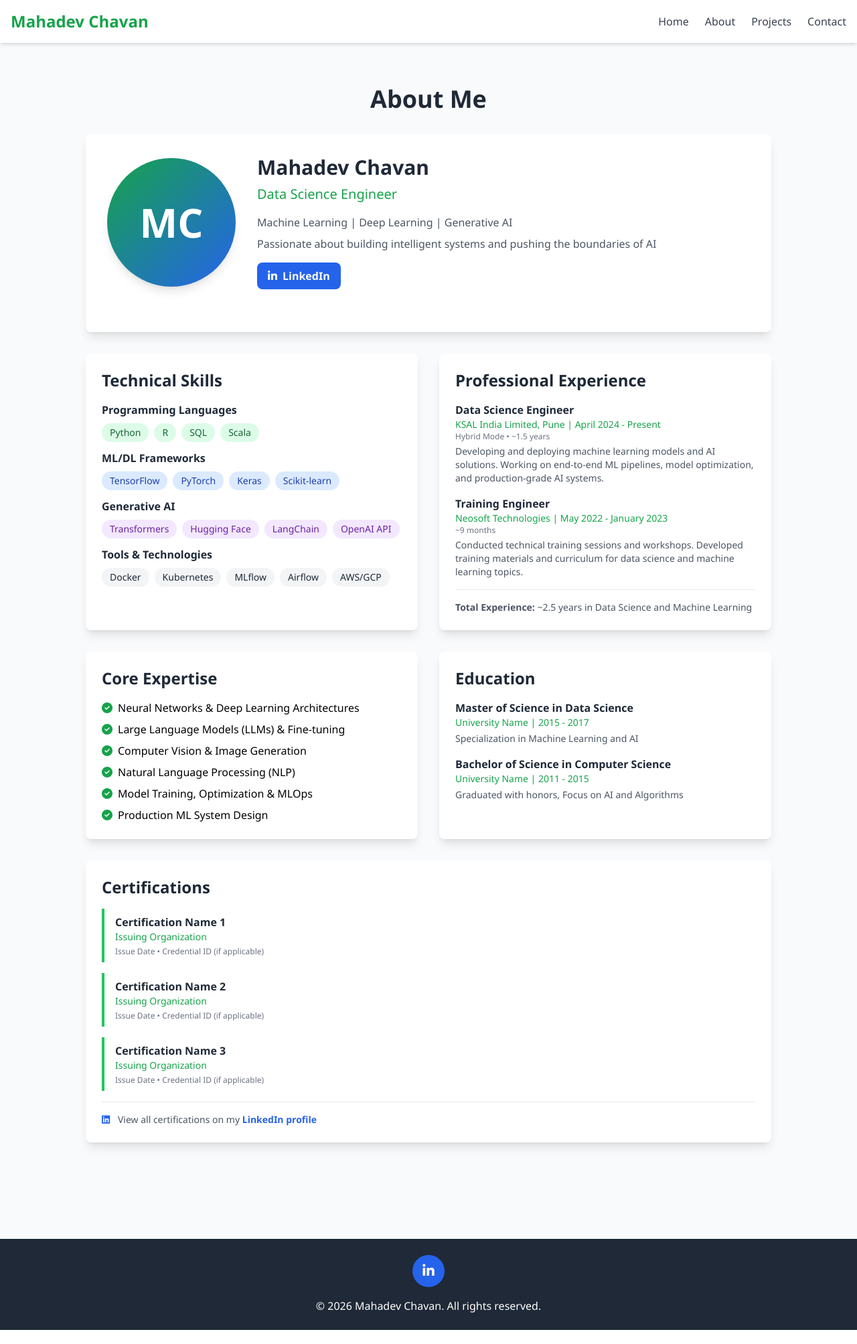
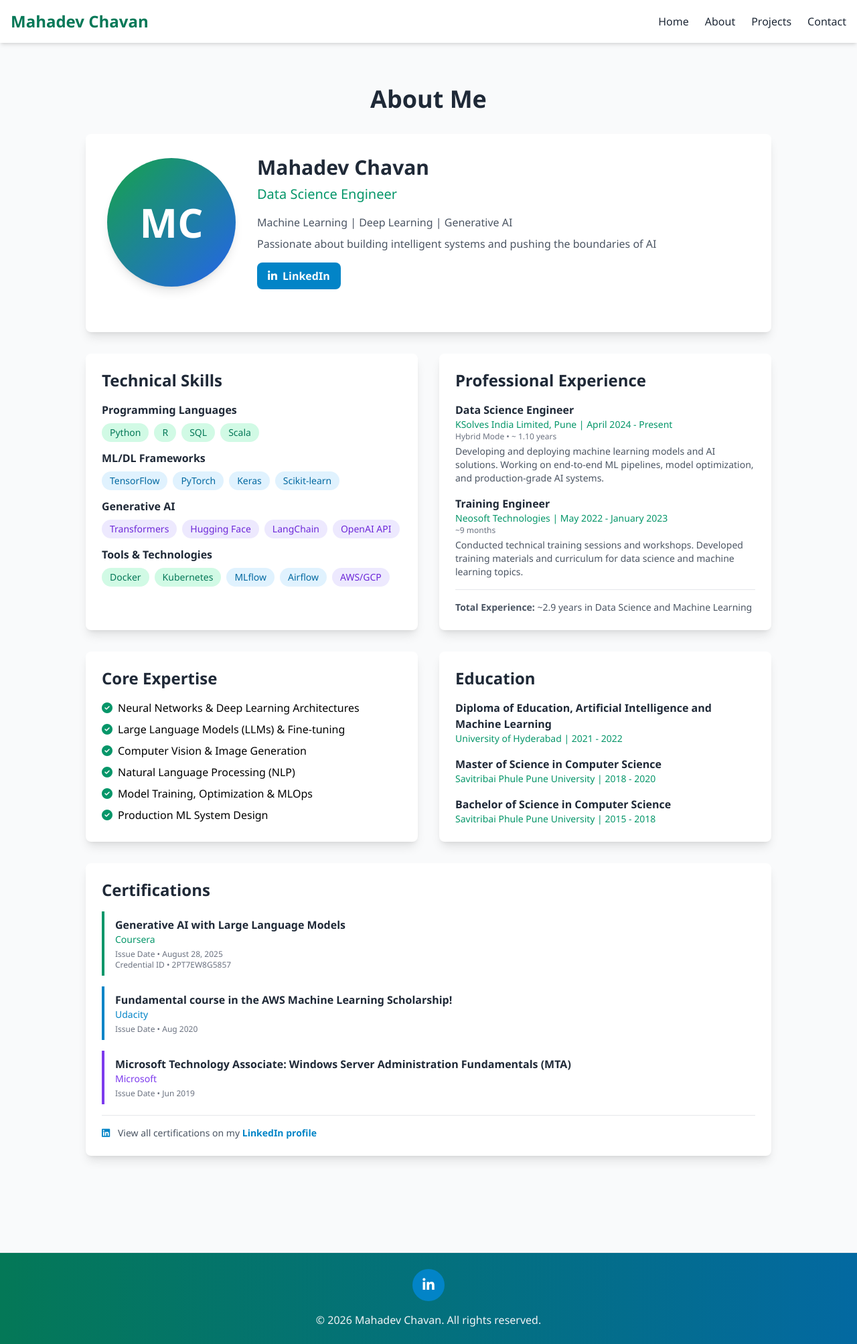
Before and after one commit to mahadevchavan/portfolio-website, a FastAPI app: page /about in a window 1280 px wide. Shown: the whole page at 67% size. Before the commit the page ends 1986 px from the top, so only its background shows below. Run offline with FastAPI, Linux system fonts and the light colour scheme; some libraries are stand-ins or nearby versions.

Commit message:
ADD added diploma education, certifications and font changes

```diff
--- a/templates/about.html
+++ b/templates/about.html
@@ -12,12 +12,12 @@
         </div>
         <div class="text-center md:text-left">
           <h2 class="text-3xl font-bold text-gray-800 mb-2">Mahadev Chavan</h2>
-          <p class="text-xl text-green-600 mb-4">Data Science Engineer</p>
+          <p class="text-xl text-emerald-600 mb-4">Data Science Engineer</p>
           <p class="text-gray-600 mb-2">Machine Learning | Deep Learning | Generative AI</p>
           <p class="text-gray-600 mb-4">Passionate about building intelligent systems and pushing the boundaries of AI</p>
           <div class="flex gap-3 justify-center md:justify-start">
             <a href="https://www.linkedin.com/in/mahadev-chavan/" target="_blank" rel="noopener noreferrer"
-               class="inline-flex items-center gap-2 bg-blue-600 hover:bg-blue-700 text-white px-4 py-2 rounded-lg transition duration-300">
+               class="inline-flex items-center gap-2 bg-sky-600 hover:bg-sky-700 text-white px-4 py-2 rounded-lg transition duration-300">
               <i class="fab fa-linkedin-in"></i>
               <span class="font-semibold">LinkedIn</span>
             </a>
@@ -33,38 +33,38 @@
           <div>
             <h4 class="font-semibold text-gray-800 mb-2">Programming Languages</h4>
             <div class="flex flex-wrap gap-2">
-              <span class="bg-green-100 text-green-800 px-3 py-1 rounded-full text-sm">Python</span>
-              <span class="bg-green-100 text-green-800 px-3 py-1 rounded-full text-sm">R</span>
-              <span class="bg-green-100 text-green-800 px-3 py-1 rounded-full text-sm">SQL</span>
-              <span class="bg-green-100 text-green-800 px-3 py-1 rounded-full text-sm">Scala</span>
+              <span class="bg-emerald-100 text-emerald-700 px-3 py-1 rounded-full text-sm">Python</span>
+              <span class="bg-emerald-100 text-emerald-700 px-3 py-1 rounded-full text-sm">R</span>
+              <span class="bg-emerald-100 text-emerald-700 px-3 py-1 rounded-full text-sm">SQL</span>
+              <span class="bg-emerald-100 text-emerald-700 px-3 py-1 rounded-full text-sm">Scala</span>
             </div>
           </div>
           <div>
             <h4 class="font-semibold text-gray-800 mb-2">ML/DL Frameworks</h4>
             <div class="flex flex-wrap gap-2">
-              <span class="bg-blue-100 text-blue-800 px-3 py-1 rounded-full text-sm">TensorFlow</span>
-              <span class="bg-blue-100 text-blue-800 px-3 py-1 rounded-full text-sm">PyTorch</span>
-              <span class="bg-blue-100 text-blue-800 px-3 py-1 rounded-full text-sm">Keras</span>
-              <span class="bg-blue-100 text-blue-800 px-3 py-1 rounded-full text-sm">Scikit-learn</span>
+              <span class="bg-sky-100 text-sky-700 px-3 py-1 rounded-full text-sm">TensorFlow</span>
+              <span class="bg-sky-100 text-sky-700 px-3 py-1 rounded-full text-sm">PyTorch</span>
+              <span class="bg-sky-100 text-sky-700 px-3 py-1 rounded-full text-sm">Keras</span>
+              <span class="bg-sky-100 text-sky-700 px-3 py-1 rounded-full text-sm">Scikit-learn</span>
             </div>
           </div>
           <div>
             <h4 class="font-semibold text-gray-800 mb-2">Generative AI</h4>
             <div class="flex flex-wrap gap-2">
-              <span class="bg-purple-100 text-purple-800 px-3 py-1 rounded-full text-sm">Transformers</span>
-              <span class="bg-purple-100 text-purple-800 px-3 py-1 rounded-full text-sm">Hugging Face</span>
-              <span class="bg-purple-100 text-purple-800 px-3 py-1 rounded-full text-sm">LangChain</span>
-              <span class="bg-purple-100 text-purple-800 px-3 py-1 rounded-full text-sm">OpenAI API</span>
+              <span class="bg-violet-100 text-violet-700 px-3 py-1 rounded-full text-sm">Transformers</span>
+              <span class="bg-violet-100 text-violet-700 px-3 py-1 rounded-full text-sm">Hugging Face</span>
+              <span class="bg-violet-100 text-violet-700 px-3 py-1 rounded-full text-sm">LangChain</span>
+              <span class="bg-violet-100 text-violet-700 px-3 py-1 rounded-full text-sm">OpenAI API</span>
             </div>
           </div>
           <div>
             <h4 class="font-semibold text-gray-800 mb-2">Tools & Technologies</h4>
             <div class="flex flex-wrap gap-2">
-              <span class="bg-gray-100 text-gray-800 px-3 py-1 rounded-full text-sm">Docker</span>
-              <span class="bg-gray-100 text-gray-800 px-3 py-1 rounded-full text-sm">Kubernetes</span>
-              <span class="bg-gray-100 text-gray-800 px-3 py-1 rounded-full text-sm">MLflow</span>
-              <span class="bg-gray-100 text-gray-800 px-3 py-1 rounded-full text-sm">Airflow</span>
-              <span class="bg-gray-100 text-gray-800 px-3 py-1 rounded-full text-sm">AWS/GCP</span>
+              <span class="bg-emerald-100 text-emerald-700 px-3 py-1 rounded-full text-sm">Docker</span>
+              <span class="bg-emerald-100 text-emerald-700 px-3 py-1 rounded-full text-sm">Kubernetes</span>
+              <span class="bg-sky-100 text-sky-700 px-3 py-1 rounded-full text-sm">MLflow</span>
+              <span class="bg-sky-100 text-sky-700 px-3 py-1 rounded-full text-sm">Airflow</span>
+              <span class="bg-violet-100 text-violet-700 px-3 py-1 rounded-full text-sm">AWS/GCP</span>
             </div>
           </div>
         </div>
@@ -75,19 +75,19 @@
         <div class="space-y-4">
           <div>
             <h4 class="font-bold text-gray-800">Data Science Engineer</h4>
-            <p class="text-green-600 text-sm">KSAL India Limited, Pune | April 2024 - Present</p>
-            <p class="text-gray-500 text-xs mb-1">Hybrid Mode • ~1.5 years</p>
+            <p class="text-emerald-600 text-sm">KSolves India Limited, Pune | April 2024 - Present</p>
+            <p class="text-gray-500 text-xs mb-1">Hybrid Mode • ~ 1.10 years</p>
             <p class="text-gray-600 text-sm mt-1">Developing and deploying machine learning models and AI solutions. Working on end-to-end ML pipelines, model optimization, and production-grade AI systems.</p>
           </div>
           <div>
             <h4 class="font-bold text-gray-800">Training Engineer</h4>
-            <p class="text-green-600 text-sm">Neosoft Technologies | May 2022 - January 2023</p>
+            <p class="text-emerald-600 text-sm">Neosoft Technologies | May 2022 - January 2023</p>
             <p class="text-gray-500 text-xs mb-1">~9 months</p>
             <p class="text-gray-600 text-sm mt-1">Conducted technical training sessions and workshops. Developed training materials and curriculum for data science and machine learning topics.</p>
           </div>
         </div>
         <div class="mt-4 pt-4 border-t border-gray-200">
-          <p class="text-sm text-gray-600"><span class="font-semibold">Total Experience:</span> ~2.5 years in Data Science and Machine Learning</p>
+          <p class="text-sm text-gray-600"><span class="font-semibold">Total Experience:</span> ~2.9 years in Data Science and Machine Learning</p>
         </div>
       </div>
     </div>
@@ -97,27 +97,27 @@
         <h3 class="text-2xl font-bold text-gray-800 mb-4">Core Expertise</h3>
         <ul class="space-y-2">
           <li class="flex items-center">
-            <i class="fas fa-check-circle text-green-600 mr-2"></i>
+            <i class="fas fa-check-circle text-emerald-600 mr-2"></i>
             <span>Neural Networks & Deep Learning Architectures</span>
           </li>
           <li class="flex items-center">
-            <i class="fas fa-check-circle text-green-600 mr-2"></i>
+            <i class="fas fa-check-circle text-emerald-600 mr-2"></i>
             <span>Large Language Models (LLMs) & Fine-tuning</span>
           </li>
           <li class="flex items-center">
-            <i class="fas fa-check-circle text-green-600 mr-2"></i>
+            <i class="fas fa-check-circle text-emerald-600 mr-2"></i>
             <span>Computer Vision & Image Generation</span>
           </li>
           <li class="flex items-center">
-            <i class="fas fa-check-circle text-green-600 mr-2"></i>
+            <i class="fas fa-check-circle text-emerald-600 mr-2"></i>
             <span>Natural Language Processing (NLP)</span>
           </li>
           <li class="flex items-center">
-            <i class="fas fa-check-circle text-green-600 mr-2"></i>
+            <i class="fas fa-check-circle text-emerald-600 mr-2"></i>
             <span>Model Training, Optimization & MLOps</span>
           </li>
           <li class="flex items-center">
-            <i class="fas fa-check-circle text-green-600 mr-2"></i>
+            <i class="fas fa-check-circle text-emerald-600 mr-2"></i>
             <span>Production ML System Design</span>
           </li>
         </ul>
@@ -127,14 +127,19 @@
         <h3 class="text-2xl font-bold text-gray-800 mb-4">Education</h3>
         <div class="space-y-4">
           <div>
-            <h4 class="font-bold text-gray-800">Master of Science in Data Science</h4>
-            <p class="text-green-600 text-sm">University Name | 2015 - 2017</p>
-            <p class="text-gray-600 text-sm mt-1">Specialization in Machine Learning and AI</p>
+            <h4 class="font-bold text-gray-800">Diploma of Education, Artificial Intelligence and Machine Learning</h4>
+            <p class="text-emerald-600 text-sm"> University of Hyderabad | 2021 - 2022</p>
+            <!-- <p class="text-gray-600 text-sm mt-1">Specialization in Machine Learning and AI</p> -->
+          </div>
+          <div>
+            <h4 class="font-bold text-gray-800">Master of Science in Computer Science</h4>
+            <p class="text-emerald-600 text-sm"> Savitribai Phule Pune University | 2018 - 2020</p>
+            <!-- <p class="text-gray-600 text-sm mt-1">Specialization in Machine Learning and AI</p> -->
           </div>
           <div>
             <h4 class="font-bold text-gray-800">Bachelor of Science in Computer Science</h4>
-            <p class="text-green-600 text-sm">University Name | 2011 - 2015</p>
-            <p class="text-gray-600 text-sm mt-1">Graduated with honors, Focus on AI and Algorithms</p>
+            <p class="text-emerald-600 text-sm">Savitribai Phule Pune University | 2015 - 2018</p>
+            <!-- <p class="text-gray-600 text-sm mt-1">Graduated with honors, Focus on AI and Algorithms</p> -->
           </div>
         </div>
       </div>
@@ -144,28 +149,28 @@
     <div class="bg-white rounded-lg shadow-lg p-6 mb-8">
       <h3 class="text-2xl font-bold text-gray-800 mb-4">Certifications</h3>
       <div class="space-y-4">
-        <div class="border-l-4 border-green-500 pl-4 py-2">
-          <h4 class="font-bold text-gray-800">Certification Name 1</h4>
-          <p class="text-green-600 text-sm">Issuing Organization</p>
-          <p class="text-gray-500 text-xs mt-1">Issue Date • Credential ID (if applicable)</p>
+        <div class="border-l-4 border-emerald-600 pl-4 py-2">
+          <h4 class="font-bold text-gray-800">Generative AI with Large Language Models</h4>
+          <p class="text-emerald-600 text-sm">Coursera</p>
+          <p class="text-gray-500 text-xs mt-1">Issue Date • August 28, 2025 <br>Credential ID • 2PT7EW8G5857 </p>
         </div>
-        <div class="border-l-4 border-green-500 pl-4 py-2">
-          <h4 class="font-bold text-gray-800">Certification Name 2</h4>
-          <p class="text-green-600 text-sm">Issuing Organization</p>
-          <p class="text-gray-500 text-xs mt-1">Issue Date • Credential ID (if applicable)</p>
+        <div class="border-l-4 border-sky-600 pl-4 py-2">
+          <h4 class="font-bold text-gray-800">Fundamental course in the AWS Machine Learning Scholarship!</h4>
+          <p class="text-sky-600 text-sm">Udacity</p>
+          <p class="text-gray-500 text-xs mt-1"> Issue Date •  Aug 2020 </p>
         </div>
-        <div class="border-l-4 border-green-500 pl-4 py-2">
-          <h4 class="font-bold text-gray-800">Certification Name 3</h4>
-          <p class="text-green-600 text-sm">Issuing Organization</p>
-          <p class="text-gray-500 text-xs mt-1">Issue Date • Credential ID (if applicable)</p>
+        <div class="border-l-4 border-violet-600 pl-4 py-2">
+          <h4 class="font-bold text-gray-800">Microsoft Technology Associate: Windows Server Administration Fundamentals (MTA)</h4>
+          <p class="text-violet-600 text-sm"> Microsoft </p>
+          <p class="text-gray-500 text-xs mt-1">Issue Date •  Jun 2019</p>
         </div>
       </div>
       <div class="mt-4 pt-4 border-t border-gray-200">
         <p class="text-sm text-gray-600">
-          <i class="fab fa-linkedin text-blue-600 mr-2"></i>
+          <i class="fab fa-linkedin text-sky-600 mr-2"></i>
           View all certifications on my
           <a href="https://www.linkedin.com/in/mahadev-chavan/" target="_blank" rel="noopener noreferrer"
-             class="text-blue-600 hover:text-blue-700 font-semibold">LinkedIn profile</a>
+             class="text-sky-600 hover:text-sky-700 font-semibold">LinkedIn profile</a>
         </p>
       </div>
     </div>
--- a/templates/base.html
+++ b/templates/base.html
@@ -13,12 +13,12 @@
   <header class="bg-white shadow-md">
     <nav class="container mx-auto px-4 py-4">
       <div class="flex justify-between items-center">
-        <a href="/" class="text-2xl font-bold text-green-600">Mahadev Chavan</a>
+        <a href="/" class="text-2xl font-bold text-emerald-700">Mahadev Chavan</a>
         <div class="flex gap-6">
-          <a href="/" class="text-gray-700 hover:text-green-600 transition duration-300 font-medium">Home</a>
-          <a href="/about" class="text-gray-700 hover:text-green-600 transition duration-300 font-medium">About</a>
-          <a href="/projects" class="text-gray-700 hover:text-green-600 transition duration-300 font-medium">Projects</a>
-          <a href="/contact" class="text-gray-700 hover:text-green-600 transition duration-300 font-medium">Contact</a>
+          <a href="/" class="text-gray-800 hover:text-emerald-600 transition duration-300 font-medium">Home</a>
+          <a href="/about" class="text-gray-800 hover:text-sky-600 transition duration-300 font-medium">About</a>
+          <a href="/projects" class="text-gray-800 hover:text-violet-600 transition duration-300 font-medium">Projects</a>
+          <a href="/contact" class="text-gray-800 hover:text-emerald-600 transition duration-300 font-medium">Contact</a>
         </div>
       </div>
     </nav>
@@ -28,15 +28,15 @@
     {% block content %}{% endblock %}
   </main>
 
-  <footer class="bg-gray-800 text-white py-6 mt-12">
+  <footer class="bg-gradient-to-r from-emerald-700 to-sky-700 text-gray-800 py-6 mt-12 border-t border-gray-200">
     <div class="container mx-auto px-4 text-center">
       <div class="mb-4">
         <a href="https://www.linkedin.com/in/mahadev-chavan/" target="_blank" rel="noopener noreferrer"
-           class="inline-flex items-center justify-center w-12 h-12 bg-blue-600 hover:bg-blue-700 rounded-full transition duration-300 mx-2">
-          <i class="fab fa-linkedin-in text-xl"></i>
+           class="inline-flex items-center justify-center w-12 h-12 bg-sky-600 hover:bg-sky-700 rounded-full transition duration-300 mx-2">
+          <i class="fab fa-linkedin-in text-xl text-white"></i>
         </a>
       </div>
-      <p>&copy; {{ year or 2026 }} Mahadev Chavan. All rights reserved.</p>
+      <p class="text-gray-100">&copy; {{ year or 2026 }} Mahadev Chavan. All rights reserved.</p>
     </div>
   </footer>
 </body>
```
Also changed, not shown: templates/contact.html (+36 -36 lines), templates/index.html (+43 -43 lines), templates/projects.html (+22 -22 lines).
